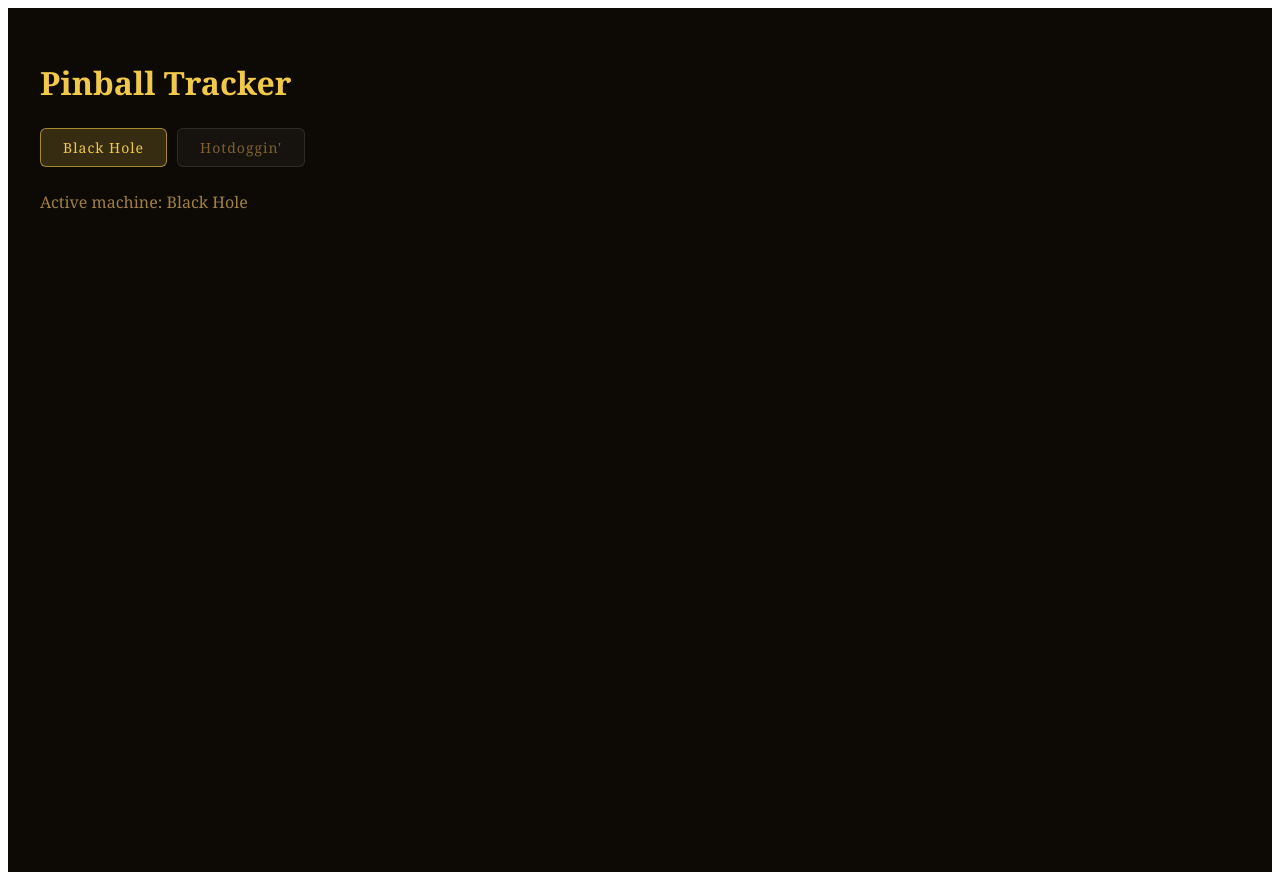
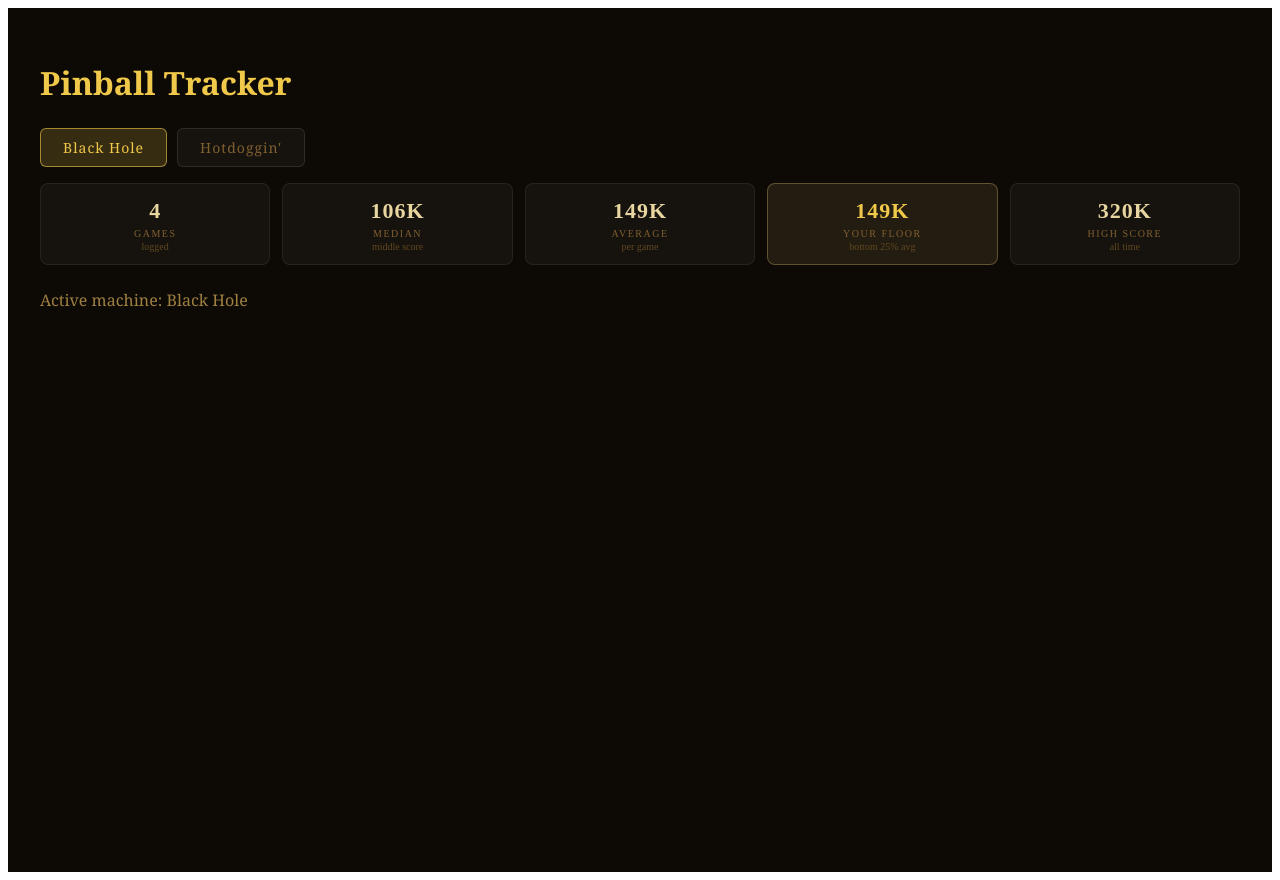
Before and after one commit to allgooda/pinball-tracker, a React (Vite) app: page / in a window 1280 px wide. Built offline with nearby package versions, Linux system fonts and the light colour scheme.

Commit message:
stats row

```diff
--- a/src/App.tsx
+++ b/src/App.tsx
@@ -1,15 +1,27 @@
 import { useState } from 'react';
-import type { Machine } from './types';
+import type { Machine, ScoreEntry } from './types';
+import { calculateStats } from './utils/stats';
 import MachineSwitcher from './components/MachineSwitch';
+import StatsRow from './components/StatsRow';
 
 const initialMachines: Machine[] = [
   { id: 1, name: 'Black Hole' },
   { id: 2, name: "Hotdoggin'" },
 ];
 
+const initialScores: ScoreEntry[] = [
+  { id: 1, score: 319770, date: '2026-03-05', machine: initialMachines[0] },
+  { id: 2, score: 120290, date: '2026-03-05', machine: initialMachines[0] },
+  { id: 3, score: 91300, date: '2026-03-05', machine: initialMachines[0] },
+  { id: 4, score: 64800, date: '2026-03-05', machine: initialMachines[0] },
+];
+
 export default function App() {
   const [machines] = useState<Machine[]>(initialMachines);
+  const [scores] = useState<ScoreEntry[]>(initialScores);
   const [activeMachine, setActiveMachine] = useState<Machine>(initialMachines[0]);
+  const activeScores = scores.filter((s) => s.machine.id === activeMachine.id);
+  const stats = calculateStats(activeScores);
 
   return (
     <div style={{ background: '#0d0a05', minHeight: '100vh', padding: 32 }}>
@@ -21,6 +33,7 @@ export default function App() {
         activeMachine={activeMachine}
         onSelect={setActiveMachine}
       />
+      {stats && <StatsRow stats={stats} />}
       <p style={{ color: '#a08040', fontFamily: 'Georgia, serif', marginTop: 24 }}>
         Active machine: {activeMachine.name}
       </p>
--- /dev/null
+++ b/src/components/StatsRow.tsx
@@ -0,0 +1,47 @@
+import type { MachineStats } from '../types';
+import { formatScore } from '../utils/format';
+
+interface StatCardProps {
+  label: string;
+  value: string;
+  sub: string;
+  highlight?: boolean;
+}
+
+function StatCard({ label, value, sub, highlight = false }: StatCardProps) {
+  return (
+    <div style={{
+      background: highlight ? 'rgba(192,160,96,0.12)' : 'rgba(255,255,255,0.04)',
+      border: highlight ? '1px solid rgba(192,160,96,0.4)' : '1px solid rgba(255,255,255,0.07)',
+      borderRadius: 8,
+      padding: '14px 14px 12px',
+      textAlign: 'center',
+    }}>
+      <div style={{ fontSize: 22, fontWeight: 'bold', color: highlight ? '#f0c84a' : '#e8d5a0', letterSpacing: 1 }}>
+        {value}
+      </div>
+      <div style={{ fontSize: 10, color: '#806030', textTransform: 'uppercase', letterSpacing: 1.5, marginTop: 4 }}>
+        {label}
+      </div>
+      <div style={{ fontSize: 10, color: '#604820', marginTop: 2 }}>
+        {sub}
+      </div>
+    </div>
+  );
+}
+
+interface Props {
+  stats: MachineStats;
+}
+
+export default function StatsRow({ stats }: Props) {
+  return (
+    <div style={{ display: 'grid', gridTemplateColumns: 'repeat(5, 1fr)', gap: 12, marginTop: 16 }}>
+      <StatCard label="Games" value={stats.count.toString()} sub="logged" />
+      <StatCard label="Median" value={formatScore(stats.median)} sub="middle score" />
+      <StatCard label="Average" value={formatScore(stats.average)} sub="per game" />
+      <StatCard label="Your Floor" value={formatScore(stats.floor)} sub="bottom 25% avg" highlight />
+      <StatCard label="High Score" value={formatScore(stats.high)} sub="all time" />
+    </div>
+  );
+}
--- a/src/utils/stats.ts
+++ b/src/utils/stats.ts
@@ -1,4 +1,4 @@
-import { ScoreEntry, MachineStats } from "../types";
+import type { ScoreEntry, MachineStats } from "../types";
 import { MILESTONES } from "../data/constants";
 
 export function sum(values: number[]): number {
```
